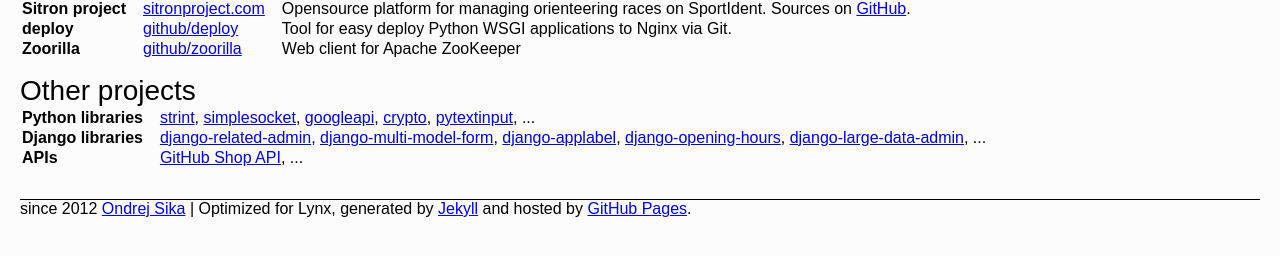
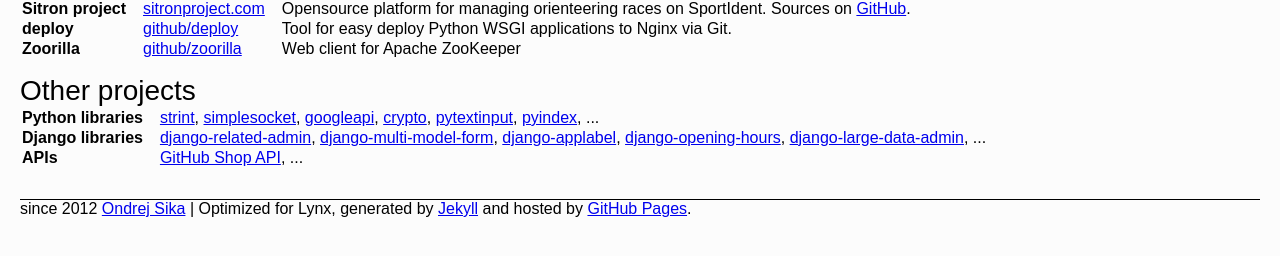
Before and after one commit to ondrejsika/ondrejsika.com, a Jekyll site: the page built from projects.html, in a window 1280 px wide. Shown: the part 140-396 px from the top of the page. Built offline with Jekyll 4.4.1, drawn with Linux system fonts in a browser that asks for light colours; Markdown is read by kramdown in place of the engine named in the settings.

Commit message:
add pyindex to projects

```diff
--- a/projects.html
+++ b/projects.html
@@ -31,6 +31,7 @@
             <a href="https://github.com/sikaondrej/python-googleapi" target="blank">googleapi</a>,
             <a href="https://github.com/sikaondrej/python-crypto" target="blank">crypto</a>,
             <a href="https://github.com/sikaondrej/python-textinput" target="blank">pytextinput</a>,
+            <a href="https://github.com/sikaondrej/pyindex" target="blank">pyindex</a>,
             ...
         </td>
     </tr>
```
